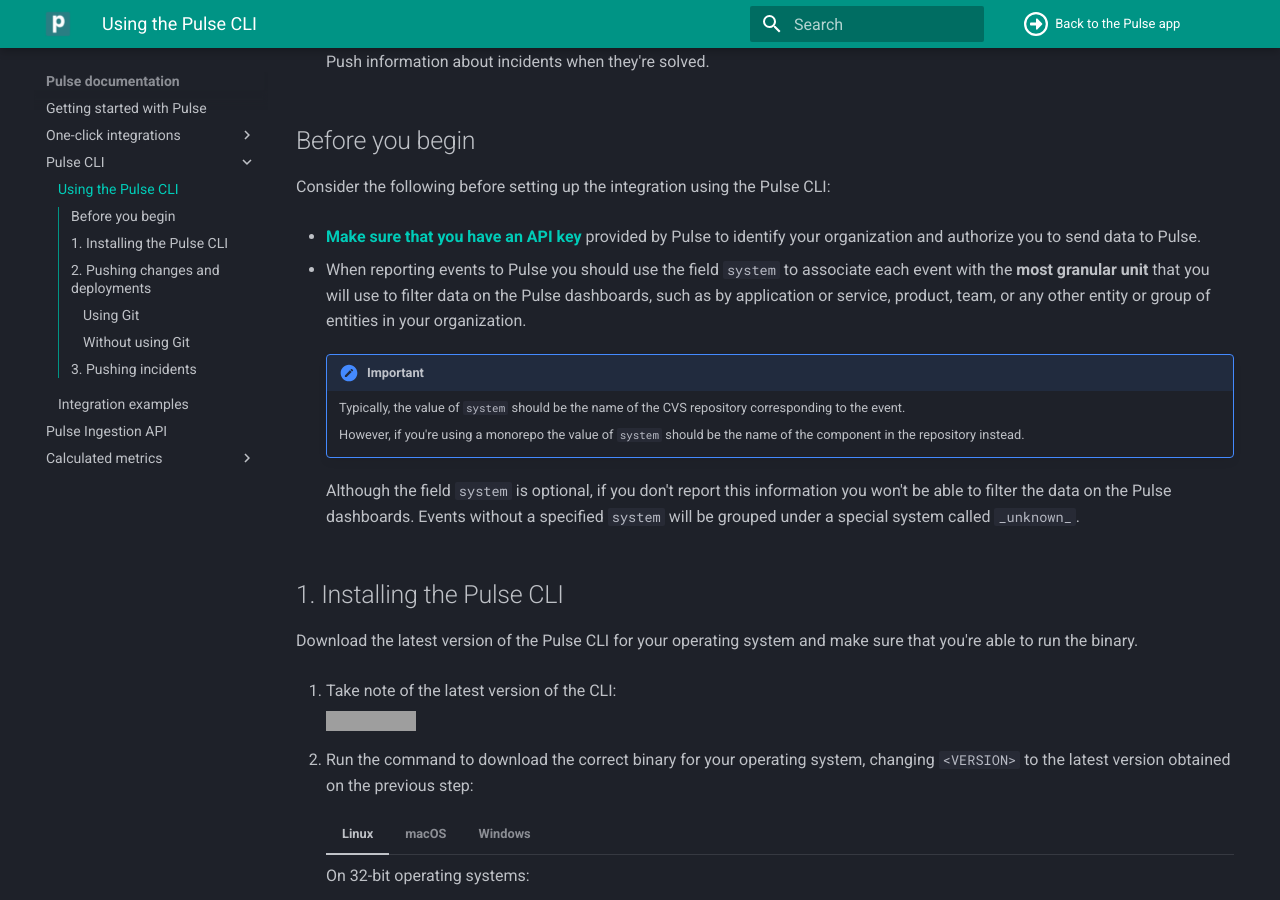
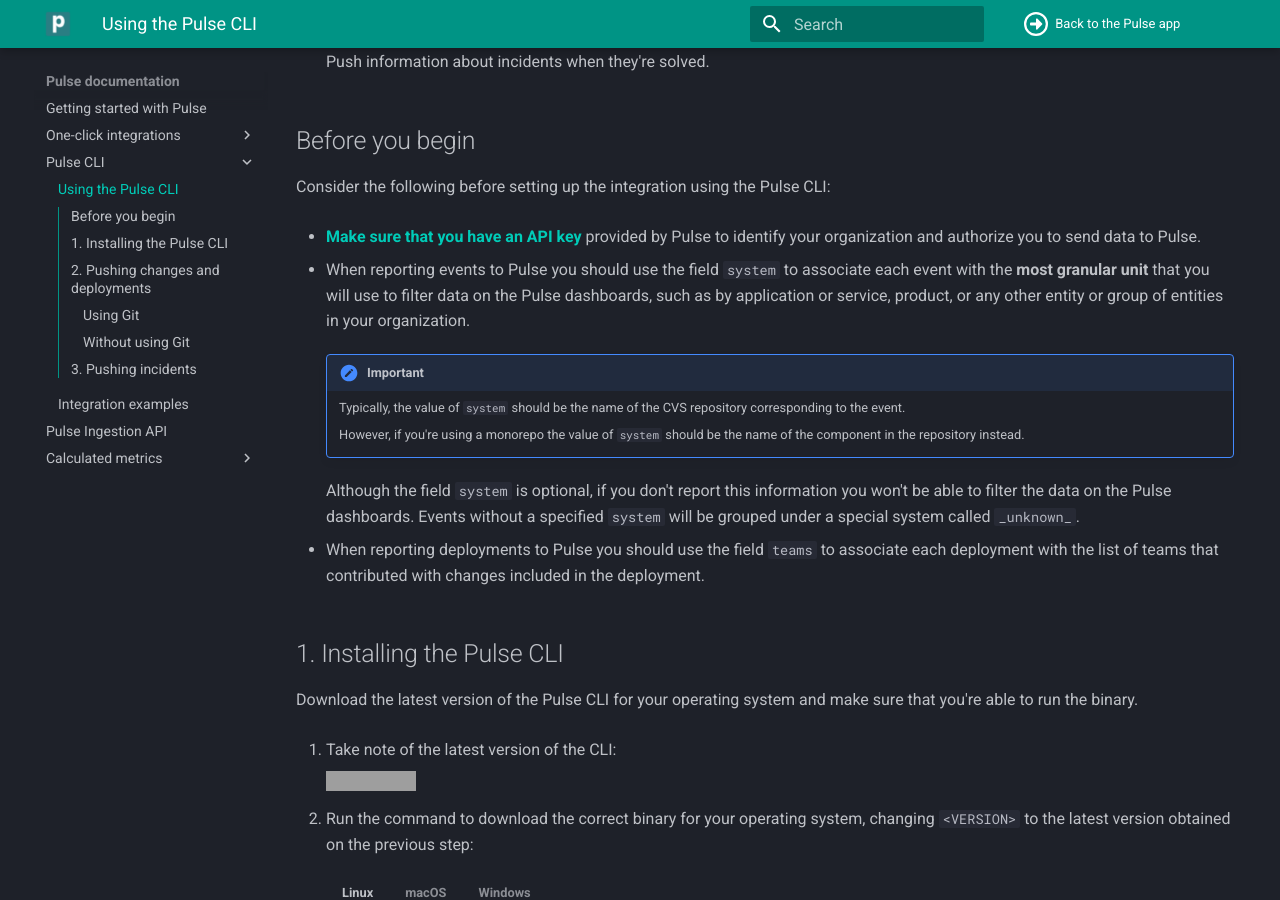
Before and after one commit to codacy/pulse-user-docs, an MkDocs documentation site: the page built from docs/cli/cli.md, in a window 1280 px wide and 900 px high, scrolled down 415 px. Built offline with MkDocs 1.6.1 and Material for MkDocs 9.7.7, drawn with Linux system fonts in a browser that asks for light colours; some of the changed text lies outside the part shown; grey boxes are pictures that could not be loaded.

Commit message:
feature: Update CLI command reference for pushing teams

````diff
--- a/docs/cli/cli.md
+++ b/docs/cli/cli.md
@@ -26,7 +26,7 @@
 
 -   [**Make sure that you have an API key**](https://app.pulse.codacy.com/integrations/cli){: target="_blank"} provided by Pulse to identify your organization and authorize you to send data to Pulse.
 
--   When reporting events to Pulse you should use the field `system` to associate each event with the **most granular unit** that you will use to filter data on the Pulse dashboards, such as by application or service, product, team, or any other entity or group of entities in your organization.
+-   When reporting events to Pulse you should use the field `system` to associate each event with the **most granular unit** that you will use to filter data on the Pulse dashboards, such as by application or service, product, or any other entity or group of entities in your organization.
 
     !!! important
         Typically, the value of `system` should be the name of the CVS repository corresponding to the event.
@@ -34,6 +34,8 @@
         However, if you're using a monorepo the value of `system` should be the name of the component in the repository instead.
 
     Although the field `system` is optional, if you don't report this information you won't be able to filter the data on the Pulse dashboards. Events without a specified `system` will be grouped under a special system called `_unknown_`.
+
+-   When reporting deployments to Pulse you should use the field `teams` to associate each deployment with the list of teams that contributed with changes included in the deployment.
 
 ## 1. Installing the Pulse CLI
 
@@ -110,6 +112,7 @@
 | identifier              | Version number or another unique identifier of the deployment.                          | String                                       |
 | timestamp               | Time when the deployment finished.                                                      | Number<br/>(Unix epoch timestamp in seconds) |
 | system                  | Optional. Repository or component to assign to this event.                              | String                                       |
+| teams                   | Optional. Teams responsible for the changes in the deployment.                          | String<br/>(space-separated list)            |
 
 Run the following command to report a deployment and its changes:
 
@@ -122,7 +125,8 @@
         --previous-deployment-ref "<previous deployment ref>" \
         --identifier "<deployment identifier>" \
         --timestamp "$(date +%s)" \
-        [--system "<system>"]
+        [--system "<system>"] \
+        [--teams <space-separated list of teams>]
     ```
 
 === "Windows"
@@ -134,7 +138,8 @@
         --previous-deployment-ref "<previous deployment ref>" \
         --identifier "<deployment identifier>" \
         --timestamp "<timestamp>" \
-        [--system "<system>"]
+        [--system "<system>"] \
+        [--teams <space-separated list of teams>]
     ```
 The command automatically reports all commits done between the previous deployment and the `HEAD` of the Git repository as changes that belong to the deployment being reported.
 
@@ -180,6 +185,7 @@
     | identifier | Version number or another unique identifier of the deployment. | String                                       |
     | timestamp  | Time when the deployment finished.                             | Number<br/>(Unix epoch timestamp in seconds) |
     | system     | Optional. Repository or component to assign to this event.     | String                                       |
+    | teams      | Optional. Teams responsible for the changes in the deployment. | String<br/>(space-separated list)            |
     |            | Commit identifiers included in the deployment.                 | String<br/>(space-separated list)            |
 
     Run the following command to report each deployment:
@@ -191,6 +197,7 @@
             --identifier "<deployment identifier>" \
             --timestamp "$(date +%s)" \
             [--system "<system>"] \
+            [--teams <space-separated list of teams>] \
             <space-separated list of commit identifiers>
         ```
 
````
